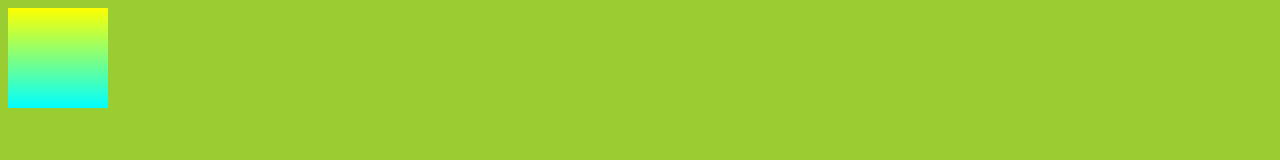
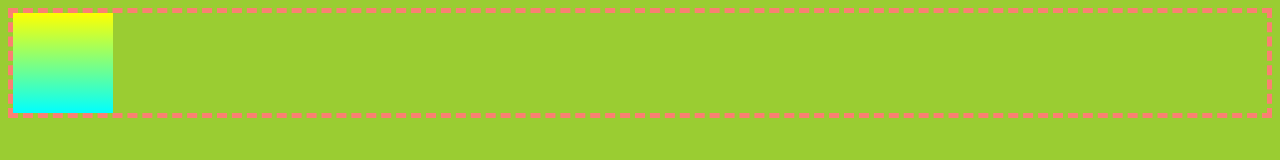
Before and after one commit to HelloThisIsFlo/WebPack-Sandbox, a website built with webpack: page dist/index.html in a window 1280 px wide. Built offline with nearby package versions, Linux system fonts and the light colour scheme.

Commit message:
Setup CSS-Modules

```diff
--- /dev/null
+++ b/src/another.scss
@@ -0,0 +1,11 @@
+/*
+If CSS-Modules are correctly scoped, this stylesheet
+should appear in the styles editor / sources but
+it should have no effect of the 'app'.
+
+The name will be scoped by CSS-Module and will not interfere
+with the '.app' class from the main 'styles.scss'
+*/
+.app::after {
+  content: 'SHOULD NOT APPEAR';
+}
--- a/src/index.js
+++ b/src/index.js
@@ -1,14 +1,16 @@
-import "./styles.scss";
+import styles from "./styles.scss";
+import _anotherStyle from './another.scss';
 
 const app = document.getElementById("app");
 
 function main() {
+  app.classList.add(styles.app)
   addDebugElement();
 }
 
 function addDebugElement() {
   const debug = document.createElement("div");
-  debug.id = "debug";
+  debug.classList.add(styles.debug)
   app.appendChild(debug);
 }
 
--- a/src/styles.scss
+++ b/src/styles.scss
@@ -7,8 +7,12 @@ body {
   transform: translate(1, 1);
 }
 
-#app {
-  #debug {
+.app {
+  border: dashed salmon 5px;
+}
+
+.app {
+  .debug {
     // This is a SCSS only comment, parsing should fail
     // if postcss tries to read this file before it's converted!
     height: 100px;
--- a/webpack.config.js
+++ b/webpack.config.js
@@ -22,7 +22,7 @@ const config = {
         use: [
           // Order of loaders: BOTTOM -> TOP
           "style-loader",
-          "css-loader",
+          { loader: "css-loader", options: { modules: true } },
           "postcss-loader",
           "sass-loader"
         ]
```
